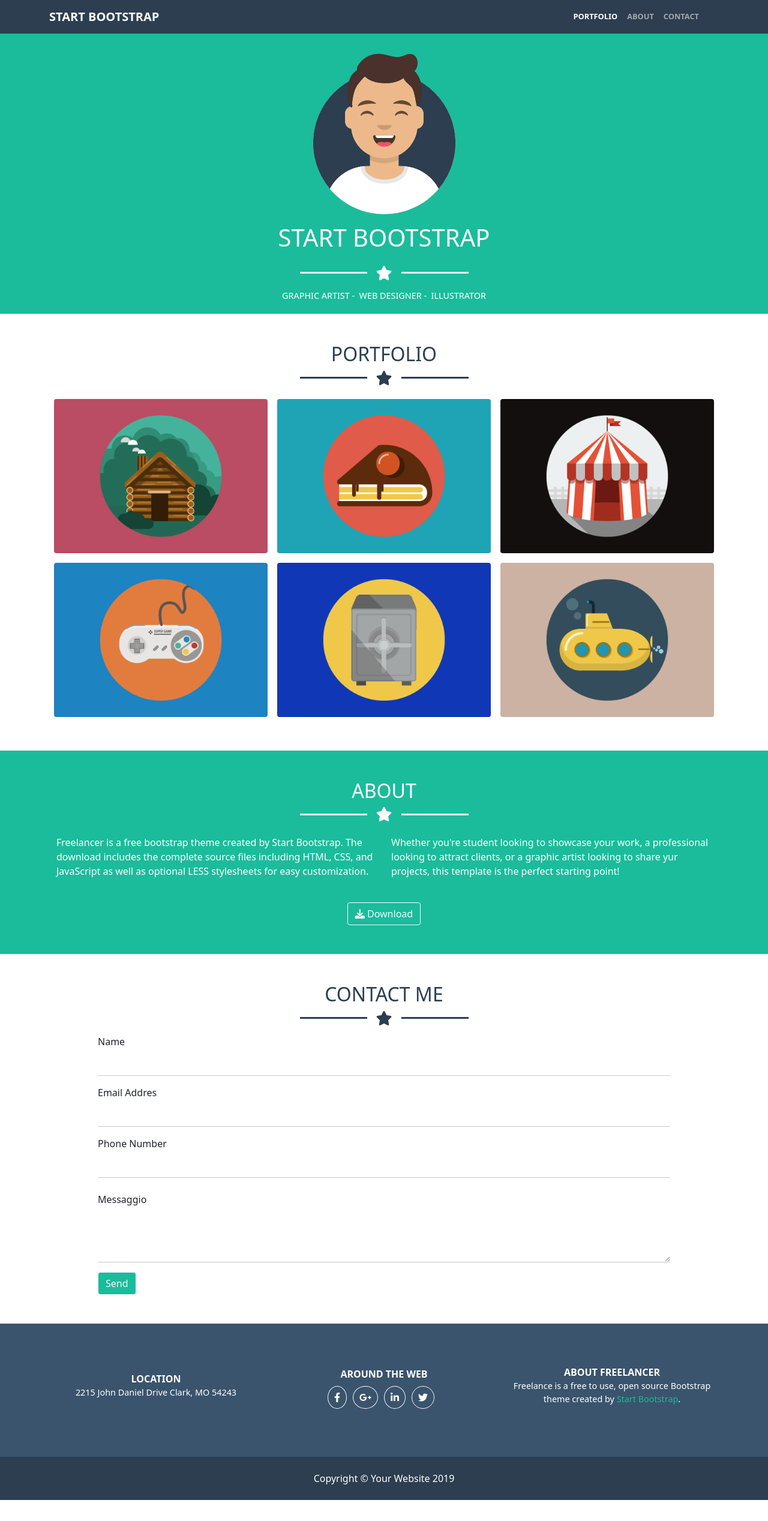
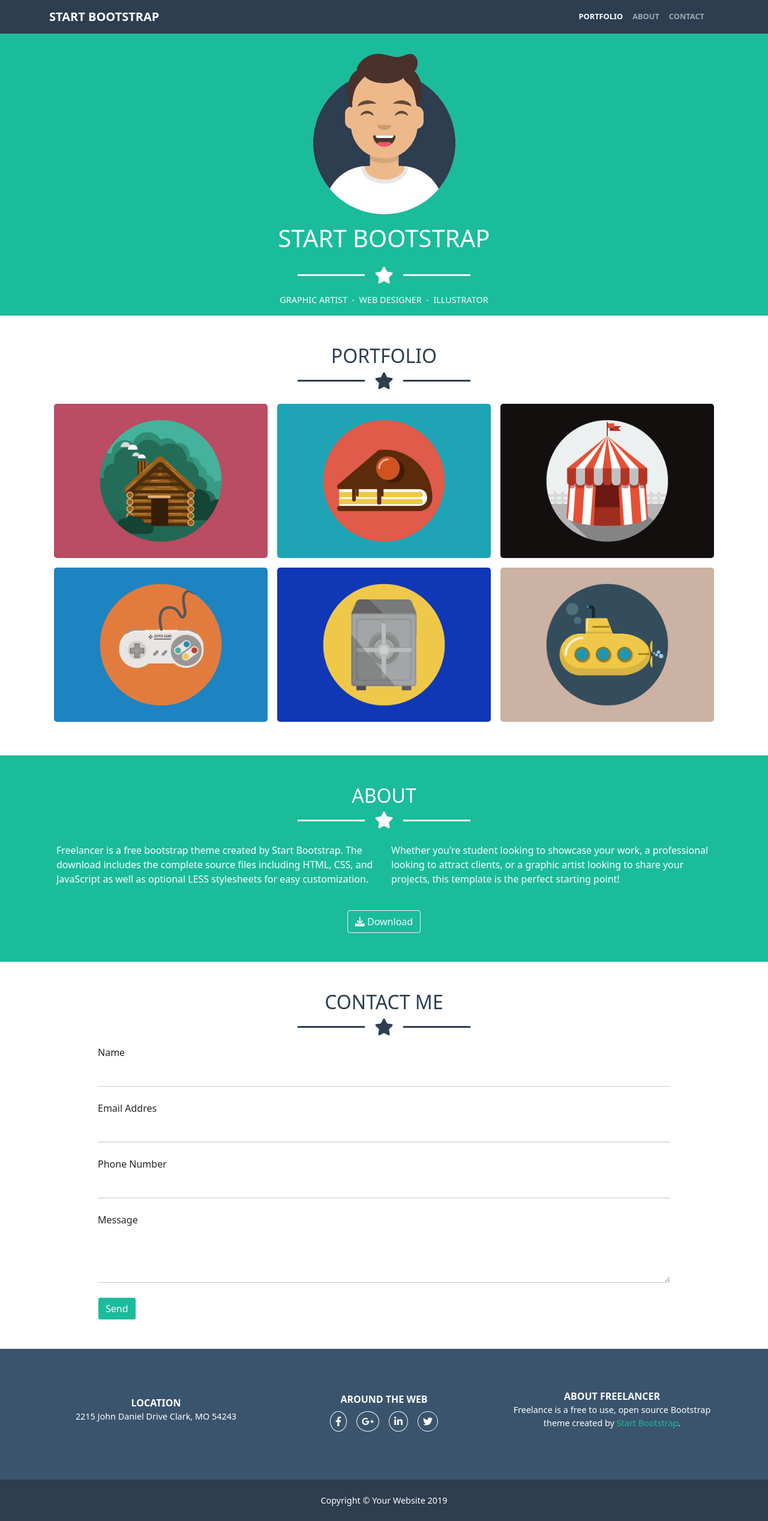
Before and after one commit to simoneluca00/html-css-bootstrap-freelancer, a plain HTML site: page index.html in a window 1280 px wide. Shown: the whole page at 60% size. Before the commit the page ends 2500 px from the top, so only its background shows below. Drawn offline with nearby package versions, Linux system fonts and the light colour scheme.

Commit message:
Correzione e snellimento css

```diff
--- a/asset/css/style.css
+++ b/asset/css/style.css
@@ -6,11 +6,6 @@
 
 html {
     scroll-behavior: smooth;
-}
-
-hr {
-    margin: 0;
-    margin-bottom: 5px;
 }
 
 /* UTILITY */
@@ -35,41 +30,21 @@
 }
 
 /* HEADER */
-div.sz-nav-collapse {
-    padding-right: 25px;
-}
 
 a.sz-nav-link {
     font-size: 0.8em;
 }
 
 /* SEZIONE HERO */
-section#sz-hero h1 {
-    padding: 15px 0;
+section#sz-hero h1,
+div.sz-skills span {
     white-space: nowrap;
 }
 
-div.sz-star {
-    padding-bottom: 15px;
-}
-
-.fa-star {
-    font-size: 1.5em;
-}
-
+/* DIVISORE CON STELLA AL CENTRO */
 div.sz-line-divisor {
     height: 3px;
     width: 7rem;
-    margin: 0 15px;
-}
-
-div.sz-skills {
-    padding-bottom: 20px;
-}
-
-div.sz-skills span {
-    white-space: nowrap;
-    font-size: 0.9em;
 }
 
 /* SEZIONE PORTFOLIO */
@@ -80,37 +55,9 @@
     color: #2c3e50;
 }
 
-section#sz-portfolio  img {
-    max-width: 100%;
-}
-
-/* SEZIONE ABOUT */
-
 /* SEZIONE CONTACT ME */
-section#sz-contact textarea,
-.sz-form-control {
-    border: none;
-}
-
 section#sz-contact button.sz-bg-teal:hover {
     color: #fff;
-    background-color: #17a589;
-    border-color: #17a589;
+    background-color: #14967c;
+    border-color: #14967c;
 }
-
-/* FOOTER */
-div.sz-social > div {
-    padding: 10px;
-    margin-right: 10px;
-}
-/* -------------------------------------
-    MEDIAQUERY WIDTH < 390px
-------------------------------------- */
-/* @media screen and (max-width: 390px) {
-    div.sz-skills {
-        flex-flow: column wrap;
-        text-align: center;
-        flex-grow: 1;
-    }
-
-} */
--- a/index.html
+++ b/index.html
@@ -1,24 +1,35 @@
 <!DOCTYPE html>
 <html lang="en">
+
 <head>
   <meta charset="UTF-8">
   <meta http-equiv="X-UA-Compatible" content="IE=edge">
   <meta name="viewport" content="width=device-width, initial-scale=1.0">
 
-    <link rel="stylesheet" href="https://cdnjs.cloudflare.com/ajax/libs/font-awesome/6.0.0/css/all.min.css" integrity="sha512-9usAa10IRO0HhonpyAIVpjrylPvoDwiPUiKdWk5t3PyolY1cOd4DSE0Ga+ri4AuTroPR5aQvXU9xC6qOPnzFeg==" crossorigin="anonymous" referrerpolicy="no-referrer" />
-    <link href="https://cdn.jsdelivr.net/npm/bootstrap@5.1.3/dist/css/bootstrap.min.css" rel="stylesheet" integrity="sha384-1BmE4kWBq78iYhFldvKuhfTAU6auU8tT94WrHftjDbrCEXSU1oBoqyl2QvZ6jIW3" crossorigin="anonymous">
+  <!-- BOOTSTRAP 5 -->
+  <link href="https://cdn.jsdelivr.net/npm/bootstrap@5.1.3/dist/css/bootstrap.min.css" rel="stylesheet"
+    integrity="sha384-1BmE4kWBq78iYhFldvKuhfTAU6auU8tT94WrHftjDbrCEXSU1oBoqyl2QvZ6jIW3" crossorigin="anonymous">
+
+  <!-- FONT AWESOME 6 -->
+  <link rel="stylesheet" href="https://cdnjs.cloudflare.com/ajax/libs/font-awesome/6.0.0/css/all.min.css"
+    integrity="sha512-9usAa10IRO0HhonpyAIVpjrylPvoDwiPUiKdWk5t3PyolY1cOd4DSE0Ga+ri4AuTroPR5aQvXU9xC6qOPnzFeg=="
+    crossorigin="anonymous" referrerpolicy="no-referrer" />
+
   <link rel="stylesheet" href="./asset/css/style.css">
   <title>Bootstrap Freelancer</title>
 </head>
+
 <body>
   <header>
-        <nav class="navbar navbar-expand-lg navbar-expand-md navbar-expand-sm navbar-dark sz-bg-dark text-uppercase fw-bold">
+    <nav
+      class="navbar navbar-expand-lg navbar-expand-md navbar-expand-sm navbar-dark sz-bg-dark text-uppercase fw-bold">
       <div class="container-fluid container-md">
         <a class="navbar-brand sz-pseudo-logo flex-grow-1" href="#">start bootstrap</a>
-              <button class="navbar-toggler" type="button" data-bs-toggle="collapse" data-bs-target="#navbarNav" aria-controls="navbarNav" aria-expanded="false" aria-label="Toggle navigation">
+        <button class="navbar-toggler" type="button" data-bs-toggle="collapse" data-bs-target="#navbarNav"
+          aria-controls="navbarNav" aria-expanded="false" aria-label="Toggle navigation">
           <span class="navbar-toggler-icon"></span>
         </button>
-              <div class="collapse navbar-collapse flex-grow-0 sz-nav-collapse" id="navbarNav">
+        <div class="collapse navbar-collapse flex-grow-0 pe-3" id="navbarNav">
           <ul class="navbar-nav">
             <li class="nav-item">
               <a class="nav-link active sz-nav-link" aria-current="page" href="#sz-portfolio">Portfolio</a>
@@ -43,20 +54,20 @@
             <img src="./asset/img/avatar.svg" alt="avatar foto profilo">
           </div>
 
-                  <h1 class="col-auto">start bootstrap</h1>
+          <h1 class="col-auto py-3">start bootstrap</h1>
 
-                  <div class="col-auto sz-star d-flex align-items-center">
-                    <div class="sz-line-divisor bg-light"></div>
-                    <i class="fa-solid fa-star"></i>
-                    <div class="sz-line-divisor bg-light"></div>
+          <div class="col-auto sz-star d-flex align-items-center pb-3">
+            <div class="sz-line-divisor mx-3 bg-light"></div>
+            <i class="fa-solid fa-star fs-3"></i>
+            <div class="sz-line-divisor mx-3 bg-light"></div>
           </div>
 
-                  <div class="col-auto sz-skills d-flex flex-column flex-sm-row flex-wrap">
-                    <span class="flex-grow-1">graphic artist&nbsp;</span>
-                    <span class="d-none d-sm-inline">-</span>
-                    <span class="flex-grow-1"> &nbsp; web designer&nbsp;</span>
-                    <span class="d-none d-sm-inline">-</span>
-                    <span class="flex-grow-1"> &nbsp; illustrator</span>
+          <div class="col-auto sz-skills d-flex flex-column flex-sm-row flex-wrap pb-3">
+            <span class="flex-grow-1 sz-text-small ">graphic artist &nbsp;</span>
+            <span class="d-none d-sm-inline sz-text-small ">-</span>
+            <span class="flex-grow-1 sz-text-small ">&nbsp; web designer &nbsp;</span>
+            <span class="d-none d-sm-inline sz-text-small ">-</span>
+            <span class="flex-grow-1 sz-text-small ">&nbsp; illustrator</span>
           </div>
         </div>
       </div>
@@ -68,36 +79,36 @@
 
           <h2 class="col-auto">portfolio</h2>
 
-              <div class="col-auto sz-star d-flex align-items-center">
-                <div class="sz-line-divisor sz-bg-dark"></div>
-                <i class="fa-solid fa-star"></i>
-                <div class="sz-line-divisor sz-bg-dark"></div>
+          <div class="col-auto sz-star d-flex align-items-center pb-3">
+            <div class="sz-line-divisor mx-3 sz-bg-dark"></div>
+            <i class="fa-solid fa-star fs-3"></i>
+            <div class="sz-line-divisor mx-3 sz-bg-dark"></div>
           </div>
 
           <div class="img-portfolio d-flex flex-wrap">
 
             <div class="col-12 col-md-6 col-lg-4 p-2">
-                  <img class="rounded" src="./asset/img/cabin.png" alt="immagine 1 portfolio">
+              <img class="rounded-3 img-fluid" src="./asset/img/cabin.png" alt="immagine 1 portfolio">
             </div>
 
             <div class="col-12 col-md-6 col-lg-4 p-2">
-                  <img class="rounded" src="./asset/img/cake.png" alt="immagine 2 portfolio">
+              <img class="rounded-3 img-fluid" src="./asset/img/cake.png" alt="immagine 2 portfolio">
             </div>
 
             <div class="col-12 col-md-6 col-lg-4 p-2">
-                  <img class="rounded" src="./asset/img/circus.png" alt="immagine 3 portfolio">
+              <img class="rounded-3 img-fluid" src="./asset/img/circus.png" alt="immagine 3 portfolio">
             </div>
 
             <div class="col-12 col-md-6 col-lg-4 p-2">
-                  <img class="rounded" src="./asset/img/game.png" alt="immagine 4 portfolio">
+              <img class="rounded-3 img-fluid" src="./asset/img/game.png" alt="immagine 4 portfolio">
             </div>
 
             <div class="col-12 col-md-6 col-lg-4 p-2">
-                  <img class="rounded" src="./asset/img/safe.png" alt="immagine 5 portfolio">
+              <img class="rounded-3 img-fluid" src="./asset/img/safe.png" alt="immagine 5 portfolio">
             </div>
 
             <div class="col-12 col-md-6 col-lg-4 p-2">
-                  <img class="rounded" src="./asset/img/submarine.png" alt="immagine 6 portfolio">
+              <img class="rounded-3 img-fluid" src="./asset/img/submarine.png" alt="immagine 6 portfolio">
             </div>
 
           </div>
@@ -110,19 +121,21 @@
         <div class="row flex-column justify-content-center align-items-center">
           <h2 class="col-auto text-uppercase text-white">about</h2>
 
-              <div class="col-auto sz-star d-flex align-items-center">
-                <div class="sz-line-divisor bg-light"></div>
-                <i class="fa-solid fa-star text-light"></i>
-                <div class="sz-line-divisor bg-light"></div>
+          <div class="col-auto sz-star d-flex align-items-center pb-3">
+            <div class="sz-line-divisor mx-3 bg-light"></div>
+            <i class="fa-solid fa-star text-light fs-3"></i>
+            <div class="sz-line-divisor mx-3 bg-light"></div>
           </div>
 
-              <div class="row col-7 col-sm-12 col-md-12 justify-content-center">
+          <div class="row justify-content-center">
             <p class="col-12 col-sm-6 col-md-6 text-white mt-2">
-                  Freelancer is a free bootstrap theme created by Start Bootstrap. The download includes the complete source files including HTML, CSS, and JavaScript as well as optional LESS stylesheets for easy customization.
+              Freelancer is a free bootstrap theme created by Start Bootstrap. The download includes the complete source
+              files including HTML, CSS, and JavaScript as well as optional LESS stylesheets for easy customization.
             </p>
 
             <p class="col-12 col-sm-6 col-md-6 text-white mt-2">
-                  Whether you're student looking to showcase your work, a professional looking to attract clients, or a graphic artist looking to share yur projects, this template is the perfect starting point!
+              Whether you're student looking to showcase your work, a professional looking to attract clients, or a
+              graphic artist looking to share your projects, this template is the perfect starting point!
             </p>
           </div>
 
@@ -139,35 +152,35 @@
 
         <h2 class="col-auto text-uppercase">contact me</h2>
 
-            <div class="col-auto sz-star d-flex align-items-center">
-              <div class="sz-line-divisor sz-bg-dark"></div>
-              <i class="fa-solid fa-star"></i>
-              <div class="sz-line-divisor sz-bg-dark"></div>
+        <div class="col-auto sz-star d-flex align-items-center pb-3">
+          <div class="sz-line-divisor mx-3 sz-bg-dark"></div>
+          <i class="fa-solid fa-star fs-3"></i>
+          <div class="sz-line-divisor mx-3 sz-bg-dark"></div>
         </div>
 
         <div class="sz-form col-9">
-              <div class="mb-3">
+          <div class="mb-4">
             <label for="formGroupExampleInput" class="form-label">Name</label>
-                <input type="text" class="form-control sz-form-control" id="formGroupExampleInput">
-                <hr>
+            <input type="text" class="form-control sz-form-control border-0" id="formGroupExampleInput">
+            <hr class="m-0">
           </div>
 
-              <div class="mb-3">
+          <div class="mb-4">
             <label for="formGroupExampleInput2" class="form-label">Email Addres</label>
-                <input type="email" class="form-control sz-form-control" id="formGroupExampleInput2">
-                <hr>
+            <input type="email" class="form-control sz-form-control border-0" id="formGroupExampleInput2">
+            <hr class="m-0">
           </div>
 
-              <div class="mb-3">
+          <div class="mb-4">
             <label for="formGroupExampleInput" class="form-label">Phone Number</label>
-                <input type="text" class="form-control sz-form-control" id="formGroupExampleInput3">
-                <hr>
+            <input type="text" class="form-control sz-form-control border-0" id="formGroupExampleInput3">
+            <hr class="m-0">
           </div>
 
-              <div class="mb-3 mt-4">
-                <label for="exampleFormControlTextarea1" class="form-label">Messaggio</label>
-                <textarea class="form-control" id="exampleFormControlTextarea1" rows="3"></textarea>
-                <hr>
+          <div class="mb-4 mt-4">
+            <label for="exampleFormControlTextarea1" class="form-label">Message</label>
+            <textarea class="form-control border-0" id="exampleFormControlTextarea1" rows="3"></textarea>
+            <hr class="m-0">
           </div>
 
           <button type="button" class="btn btn-outline-light sz-bg-teal">Send</button>
@@ -180,7 +193,8 @@
   <footer class="text-white">
     <div class="sz-bg-blue-footer py-5">
       <div class="container">
-          <div class="row flex-column flex-md-row justify-content-center align-items-center justify-content-md-between text-center">
+        <div
+          class="row flex-column flex-md-row justify-content-center align-items-center justify-content-md-between text-center">
 
           <div class="sz-location col-auto col-md-4">
             <span class="text-uppercase fw-bold">location</span>
@@ -189,21 +203,21 @@
 
           <div class="sz-web my-4 col-md-4">
             <span class="text-uppercase fw-bold">around the web</span>
-              <div class="sz-social d-flex justify-content-center p-2">
+            <div class="d-flex justify-content-center p-2">
 
-                <div class="d-flex justify-content-center align-items-center border border-light rounded-circle">
+              <div class="d-flex justify-content-center align-items-center border border-light rounded-circle p-2 me-3">
                 <i class="fa-brands fa-facebook-f"></i>
               </div>
 
-                <div class="d-flex justify-content-center align-items-center border border-light rounded-circle">
+              <div class="d-flex justify-content-center align-items-center border border-light rounded-circle p-2 me-3">
                 <i class="fa-brands fa-google-plus-g"></i>
               </div>
 
-                <div class="d-flex justify-content-center align-items-center border border-light rounded-circle">
+              <div class="d-flex justify-content-center align-items-center border border-light rounded-circle p-2 me-3">
                 <i class="fa-brands fa-linkedin-in"></i>
               </div>
 
-                <div class="d-flex justify-content-center align-items-center border border-light rounded-circle">
+              <div class="d-flex justify-content-center align-items-center border border-light rounded-circle p-2">
                 <i class="fa-brands fa-twitter"></i>
               </div>
 
@@ -212,19 +226,28 @@
 
           <div class="sz-info col-8 col-md-4">
             <span class="text-uppercase fw-bold">about freelancer</span>
-              <p class="sz-text-small">Freelance is a free to use, open source Bootstrap theme created by <span class="sz-highlight">Start Bootstrap</span>.</p>
+            <p class="sz-text-small">
+              Freelance is a free to use, open source Bootstrap theme created by <span class="sz-highlight">Start
+                Bootstrap</span>.
+            </p>
           </div>
 
         </div>
       </div>
     </div>
 
+    <div class="container-fluid">
       <div class="row sz-bg-dark justify-content-center align-items-center py-4">
-        <span class="col-auto">Copyright &#169; Your Website 2019</span>
+        <span class="col-auto sz-text-small">Copyright &#169; Your Website 2019</span>
+      </div>
     </div>
 
   </footer>
 
-    <script src="https://cdn.jsdelivr.net/npm/bootstrap@5.1.3/dist/js/bootstrap.bundle.min.js" integrity="sha384-ka7Sk0Gln4gmtz2MlQnikT1wXgYsOg+OMhuP+IlRH9sENBO0LRn5q+8nbTov4+1p" crossorigin="anonymous"></script>
+  <!-- BOOTSTRAP 5 -->
+  <script src="https://cdn.jsdelivr.net/npm/bootstrap@5.1.3/dist/js/bootstrap.bundle.min.js"
+    integrity="sha384-ka7Sk0Gln4gmtz2MlQnikT1wXgYsOg+OMhuP+IlRH9sENBO0LRn5q+8nbTov4+1p" crossorigin="anonymous">
+  </script>
 </body>
+
 </html>
```
Lines whose indentation alone changed are shown as unchanged.
